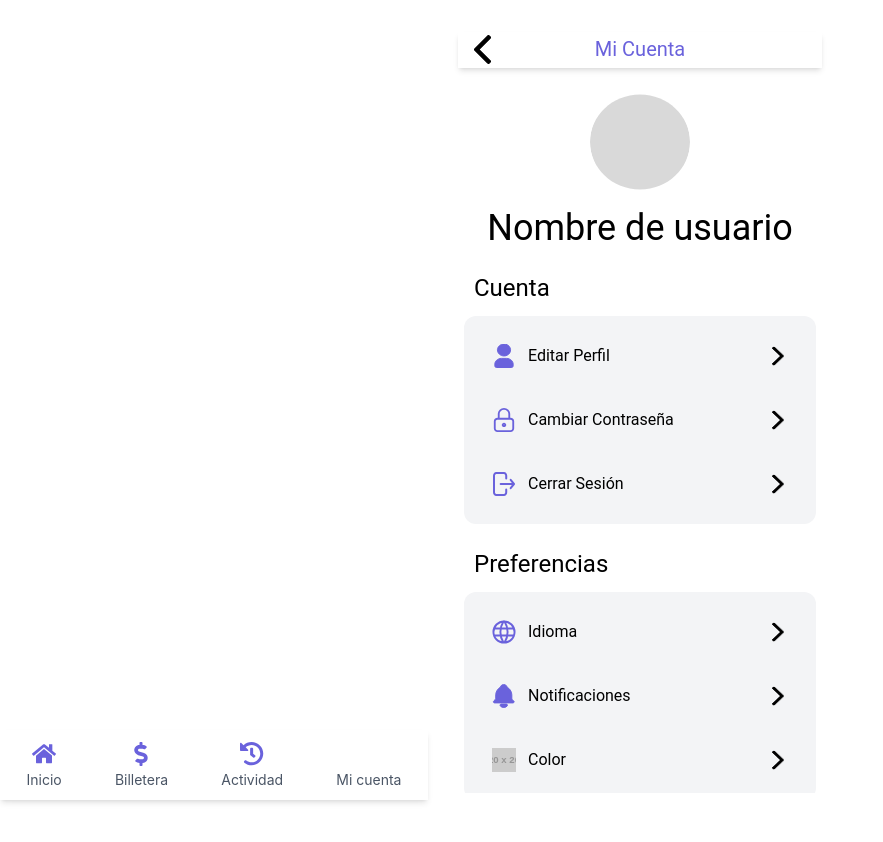
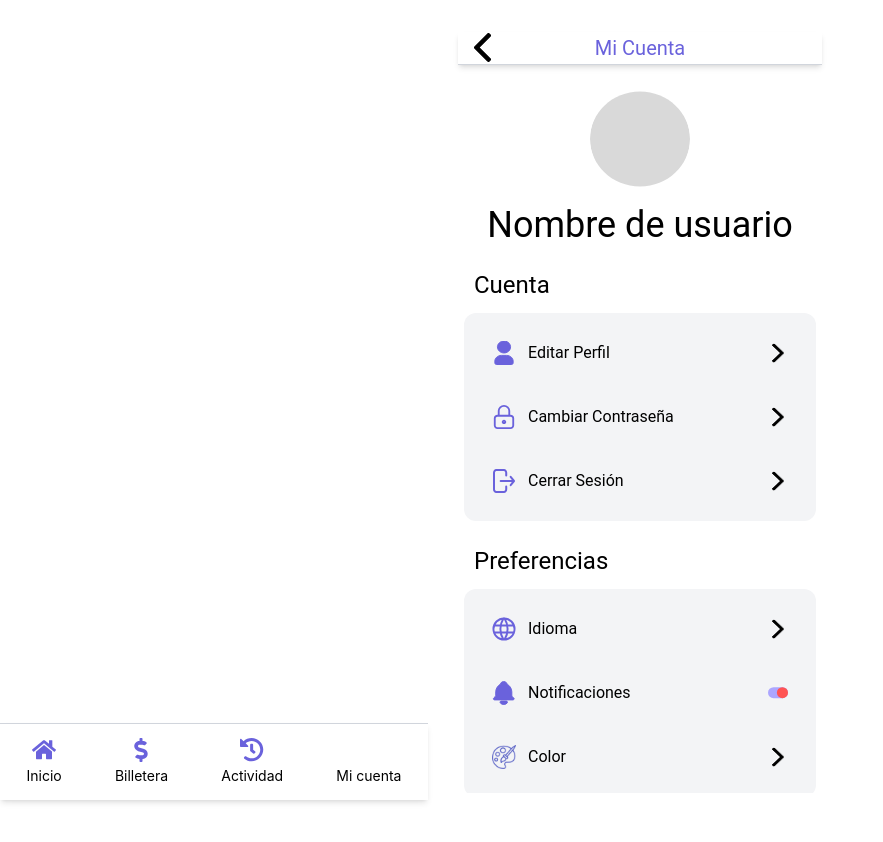
Before and after one commit to DavielSanchez/SITRAMRD-FRONTEND, a React (Vite) app: page / in a window 1280 px wide. Shown: the top 842 px of the page, without its empty margins (0-883 px from the left). Built offline with nearby package versions, Linux system fonts and the light colour scheme.

Commit message:
Agregar componentes de Cerrar Sesion, cambiar color y editar perfil a Settings

```diff
--- /dev/null
+++ b/src/components/Settings/CerrarSesion.jsx
@@ -0,0 +1,35 @@
+import React from "react";
+import { useNavigate } from "react-router-dom";
+
+export default function CerrarSesion({ onClose }) {
+  const navigate = useNavigate();
+
+  const handleConfirm = () => {
+    navigate("/Auth"); // Redirige a Auth.jsx
+  };
+
+  return (
+    <div
+      className="absolute inset-0 flex justify-center items-center backdrop-blur-md bg-black/20 z-50"
+      onClick={onClose}
+    >
+      <div
+        className="w-80 bg-white p-6 rounded-lg border-2 border-[#6a62dc] shadow-xl"
+        onClick={(e) => e.stopPropagation()}
+      >
+        <h2 className="text-lg font-semibold text-[#6a62dc] mb-4">Cerrar Sesión</h2>
+        <p className="text-black text-center mb-4">
+          ¿Seguro que deseas cerrar sesión?
+        </p>
+        <div className="flex justify-end gap-2">
+          <button className="bg-red-500 text-white px-4 py-2 rounded" onClick={onClose}>
+            No
+          </button>
+          <button className="bg-[#6a62dc] text-white px-4 py-2 rounded" onClick={handleConfirm}>
+            Sí
+          </button>
+        </div>
+      </div>
+    </div>
+  );
+}
--- /dev/null
+++ b/src/components/Settings/Color.jsx
@@ -0,0 +1,83 @@
+import React, { useState, useEffect } from "react";
+
+export default function Color({ onClose, onColorSelect, theme }) {
+  const [tempTheme, setTempTheme] = useState(theme || "light");
+
+  useEffect(() => {
+    setTempTheme(theme); // Actualiza el estado cuando cambia el prop theme
+  }, [theme]);
+
+  // selección de tema
+  const handleThemeSelection = (selectedTheme) => {
+    setTempTheme(selectedTheme);
+  };
+
+  // Aplicar el tema seleccionado
+  const handleSave = () => {
+    onColorSelect(tempTheme);
+    onClose();
+  };
+
+  return (
+    <div
+      className="absolute inset-0 flex justify-center items-center backdrop-blur-md bg-black/20 z-50"
+      onClick={onClose} // Cerrar el modal
+    >
+      <div
+        className="w-80 bg-white p-6 rounded-lg border-2 border-[#6a62dc] shadow-xl"
+        onClick={(e) => e.stopPropagation()} // Evita cerrar si se hace clic dentro
+      >
+        <h2 className="text-lg font-semibold text-[#6a62dc] mb-4">Selecciona un tema</h2>
+
+        {/* Opción de Tema Claro */}
+        <div
+          className={`flex items-center justify-between p-4 rounded-lg border cursor-pointer transition-all ${
+            tempTheme === "light" ? "border-[#6a62dc] ring-2 ring-[#6a62dc]" : "border-gray-300"
+          }`}
+          onClick={() => handleThemeSelection("light")}
+        >
+          <div className="flex items-center gap-3">
+            <div className="w-10 h-10 bg-white border border-gray-300 rounded"></div>
+            <span className="text-gray-700">Claro</span>
+          </div>
+          {tempTheme === "light" && <span className="text-[#6a62dc] font-bold">✓</span>}
+        </div>
+
+        {/* Opción de Tema Oscuro */}
+        <div
+          className={`flex items-center justify-between p-4 mt-3 rounded-lg border cursor-pointer transition-all ${
+            tempTheme === "dark" ? "border-[#ff4444] ring-2 ring-[#ff4444]" : "border-gray-300"
+          }`}
+          onClick={() => handleThemeSelection("dark")}
+        >
+          <div className="flex items-center gap-3">
+            <div className="w-10 h-10 bg-black border border-gray-300 rounded flex items-center justify-center">
+              <span className="text-red-500 font-bold">N</span>
+            </div>
+            <span className="text-gray-700">Oscuro</span>
+          </div>
+          {tempTheme === "dark" && <span className="text-red-500 font-bold">✓</span>}
+        </div>
+
+        {/* Botones */}
+        <div className="flex justify-end mt-4 gap-2">
+          <button
+            className="bg-red-500 text-white px-4 py-2 rounded"
+            onClick={() => {
+              setTempTheme(theme); // Restaurar el tema previo al cerrar
+              onClose();
+            }}
+          >
+            Cancelar
+          </button>
+          <button
+            className="bg-[#6a62dc] text-white px-4 py-2 rounded"
+            onClick={handleSave} // Aplica el tema seleccionado y cierra
+          >
+            Guardar
+          </button>
+        </div>
+      </div>
+    </div>
+  );
+}
--- a/src/pages/Settings.jsx
+++ b/src/pages/Settings.jsx
@@ -1,4 +1,7 @@
-import { useNavigate } from 'react-router-dom';
+import { useState } from "react";
+import { useNavigate } from "react-router-dom";
+import Color from "../components/Settings/Color";
+import CerrarSesion from "../components/Settings/CerrarSesion";
 import Ellipse19 from "../assets/Settings/Ellipse 19.svg";
 import Perfil from "../assets/Settings/Perfil.svg";
 import CambiarPassword from "../assets/Settings/CambiarPassword.svg";
@@ -13,30 +16,36 @@ import Inicio from "../assets/Settings/Inicio.svg";
 import Billetera from "../assets/Settings/Billetera.svg";
 import Actividad from "../assets/Settings/Actividad.svg";
 import MiCuenta from "../assets/Settings/MiCuenta.svg";
+import Paint from "../assets/Settings/paint.png";
+import Switch from "../assets/Settings/switch.svg";
 
 export default function Ajustes() {
   const navigate = useNavigate();
+  const [showColorModal, setShowColorModal] = useState(false);
+  const [showCerrarSesion, setShowCerrarSesion] = useState(false);
+  const [theme, setTheme] = useState("light");
 
-  const handleLogout = () => {
-    navigate('/auth');
+  const handleColorSelect = (selectedTheme) => {
+    setTheme(selectedTheme);
   };
 
   return (
-    <div className="w-full max-w-[428px] h-full max-h-[905px] bg-white mx-auto p-4 md:p-8 flex flex-col">
+    <div className={`w-full max-w-[428px] h-full max-h-[905px] mx-auto p-4 md:p-8 flex flex-col ${theme === "dark" ? "bg-[#000000] text-[#E0E0E0]" : "bg-white text-black"}`}>
       {/* Barra superior */}
-      <div className="w-full h-[50px] bg-white shadow-md flex justify-center items-center relative border-b">
+      <div className={`w-full max-w-[428px] h-[45px] shadow-md flex justify-center items-center relative border-b ${theme === "dark" ? "bg-[#000000] border-[#333]" : "bg-white border-gray-300"}`}>
         <img
           className="w-[29px] h-[29px] absolute left-[10px] cursor-pointer hover:opacity-75 active:opacity-50"
           src={LeftArrow}
           alt="Back"
+          style={{ filter: theme === "dark" ? "invert(100%)" : "" }}
         />
-        <h1 className="text-[#6a62dc] text-xl font-normal font-['Roboto']">Mi Cuenta</h1>
+        <h1 className={`text-xl font-normal font-['Roboto'] ${theme === "dark" ? "text-[#ff5353]" : "text-[#6a62dc]"}`}>Mi Cuenta</h1>
       </div>
 
       {/* Imagen de perfil */}
       <div className="flex flex-col items-center mt-6">
         <img className="w-[100px] h-[100px] rounded-full" src={Ellipse19} alt="Perfil" />
-        <h2 className="mt-4 text-black text-4xl font-normal font-['Roboto']">Nombre de usuario</h2>
+        <h2 className="mt-4 text-4xl font-normal font-['Roboto']">Nombre de usuario</h2>
       </div>
 
       {/* Secciones */}
@@ -44,46 +53,54 @@ export default function Ajustes() {
         {renderSection("Cuenta", [
           { icon: Perfil, label: "Editar Perfil" },
           { icon: CambiarPassword, label: "Cambiar Contraseña" },
-          { icon: LogOut, label: "Cerrar Sesión", onClick: handleLogout },
-        ])}
+          { icon: LogOut, label: "Cerrar Sesión", onClick: () => setShowCerrarSesion(true) },
+        ], theme)}
         {renderSection("Preferencias", [
           { icon: Idiomas, label: "Idioma" },
           { icon: Notificaciones, label: "Notificaciones" },
-          { icon: "https://placehold.co/20x20", label: "Color" },
-        ])}
+          { icon: Paint, label: "Color", onClick: () => setShowColorModal(true), filter: "invert(34%) sepia(100%) saturate(500%) hue-rotate(200deg) brightness(90%) contrast(90%)" },
+        ], theme)}
         {renderSection("Seguridad y Soporte", [
           { icon: Pregunta, label: "Preguntas Frecuentes" },
           { icon: Soporte, label: "Soporte" },
-        ])}
+        ], theme)}
       </div>
 
       {/* Barra de navegación inferior */}
-      <div className="w-full h-[70px] bg-white shadow-md flex justify-around items-center border-t fixed bottom-0 left-0 max-w-[428px]">
-        {renderNavItem(Inicio, "Inicio")}
-        {renderNavItem(Billetera, "Billetera")}
-        {renderNavItem(Actividad, "Actividad")}
-        {renderNavItem(MiCuenta, "Mi cuenta")}
+      <div className={`w-full max-w-[428px] h-[77px] shadow-md flex justify-around items-center border-t fixed bottom-0 left-0 ${theme === "dark" ? "bg-[#000000] border-[#333]" : "bg-white border-gray-300"}`}>
+        {renderNavItem(Inicio, "Inicio", false, theme)}
+        {renderNavItem(Billetera, "Billetera", false, theme)}
+        {renderNavItem(Actividad, "Actividad", false, theme)}
+        {renderNavItem(MiCuenta, "Mi cuenta", true, theme, theme === "dark" ? "invert(34%) sepia(100%) saturate(500%) hue-rotate(200deg) brightness(90%) contrast(90%)" : "")}
       </div>
+
+      {/* Modales */}
+      {showColorModal && <Color onClose={() => setShowColorModal(false)} onColorSelect={handleColorSelect} />}
+      {showCerrarSesion && <CerrarSesion onClose={() => setShowCerrarSesion(false)} />}
     </div>
   );
 }
 
-function renderSection(title, items) {
+function renderSection(title, items, theme) {
   return (
     <div className="mt-6">
-      <h2 className="ml-4 text-black text-2xl font-normal font-['Roboto']">{title}</h2>
-      <div className="w-full max-w-[352px] mx-auto mt-3 bg-gray-100 rounded-xl p-4 flex flex-col gap-4">
+      <h2 className={`ml-4 text-2xl font-normal font-['Roboto'] ${theme === "dark" ? "text-white" : "text-black"}`}>{title}</h2>
+      <div className={`w-full max-w-[352px] mx-auto mt-3 rounded-xl p-4 flex flex-col gap-4 ${theme === "dark" ? "bg-[#1E1E1E] text-[#E0E0E0]" : "bg-gray-100 text-black"}`}>
         {items.map((item, index) => (
           <div
             key={index}
-            className="flex justify-between items-center hover:bg-gray-200 active:bg-gray-300 p-3 rounded-lg cursor-pointer hover:shadow-md"
+            className={`flex justify-between items-center p-3 rounded-lg cursor-pointer hover:shadow-md ${theme === "dark" ? "hover:bg-[#333] active:bg-[#444]" : "hover:bg-gray-200 active:bg-gray-300"}`}
             onClick={item.onClick}
           >
             <div className="flex items-center gap-3">
-              <img className="w-6 h-6" src={item.icon} alt={item.label} />
-              <span className="text-black text-base font-normal font-['Roboto']">{item.label}</span>
+              <img className="w-6 h-6" src={item.icon} alt={item.label} style={{ filter: theme === "dark" ? "invert(34%) sepia(100%) saturate(500%) hue-rotate(0deg) brightness(90%) contrast(90%) drop-shadow(0 0 0 #ff5353)" : item.filter }} />
+              <span className={`text-base font-normal font-['Roboto'] ${theme === "dark" ? "text-white" : "text-black"}`}>{item.label}</span>
             </div>
-            <img className="w-5 h-5" src={RightArrow} alt="arrow" />
+            {item.label === "Notificaciones" ? (
+              <img className="w-5 h-5" src={Switch} alt="switch" />
+            ) : (
+              <img className="w-5 h-5" src={RightArrow} alt="arrow" style={{ filter: theme === "dark" ? "invert(100%)" : "" }} />
+            )}
           </div>
         ))}
       </div>
@@ -91,11 +108,11 @@ function renderSection(title, items) {
   );
 }
 
-function renderNavItem(icon, label, isActive = false) {
+function renderNavItem(icon, label, isActive, theme, filter = "") {
   return (
-    <div className={`flex flex-col items-center cursor-pointer ${isActive ? "text-[#6a62dc]" : "text-gray-600"} hover:text-[#6a62dc]`}>
-      <img className="w-6 h-6" src={icon} alt={label} />
-      <span className={`text-black text-sm font-normal font-['Inter'] mt-1 ${isActive ? "text-[#6a62dc]" : "text-gray-600"}`}>{label}</span>
+    <div className={`flex flex-col items-center cursor-pointer ${isActive ? "text-[#6a62dc]" : theme === "dark" ? "text-[#E0E0E0]" : "text-black"} hover:text-[#6a62dc]`}>
+      <img className="w-6 h-6" src={icon} alt={label} style={{ filter }} />
+      <span className={`text-sm font-normal font-['Inter'] mt-1 ${theme === "dark" ? "text-[#E0E0E0]" : "text-black"}`}>{label}</span>
     </div>
   );
 }
```
Also changed, not shown: src/assets/Settings/paint.png (added), src/assets/Settings/switch.svg (added), src/components/Settings/EditarPerfil.jsx (added).
